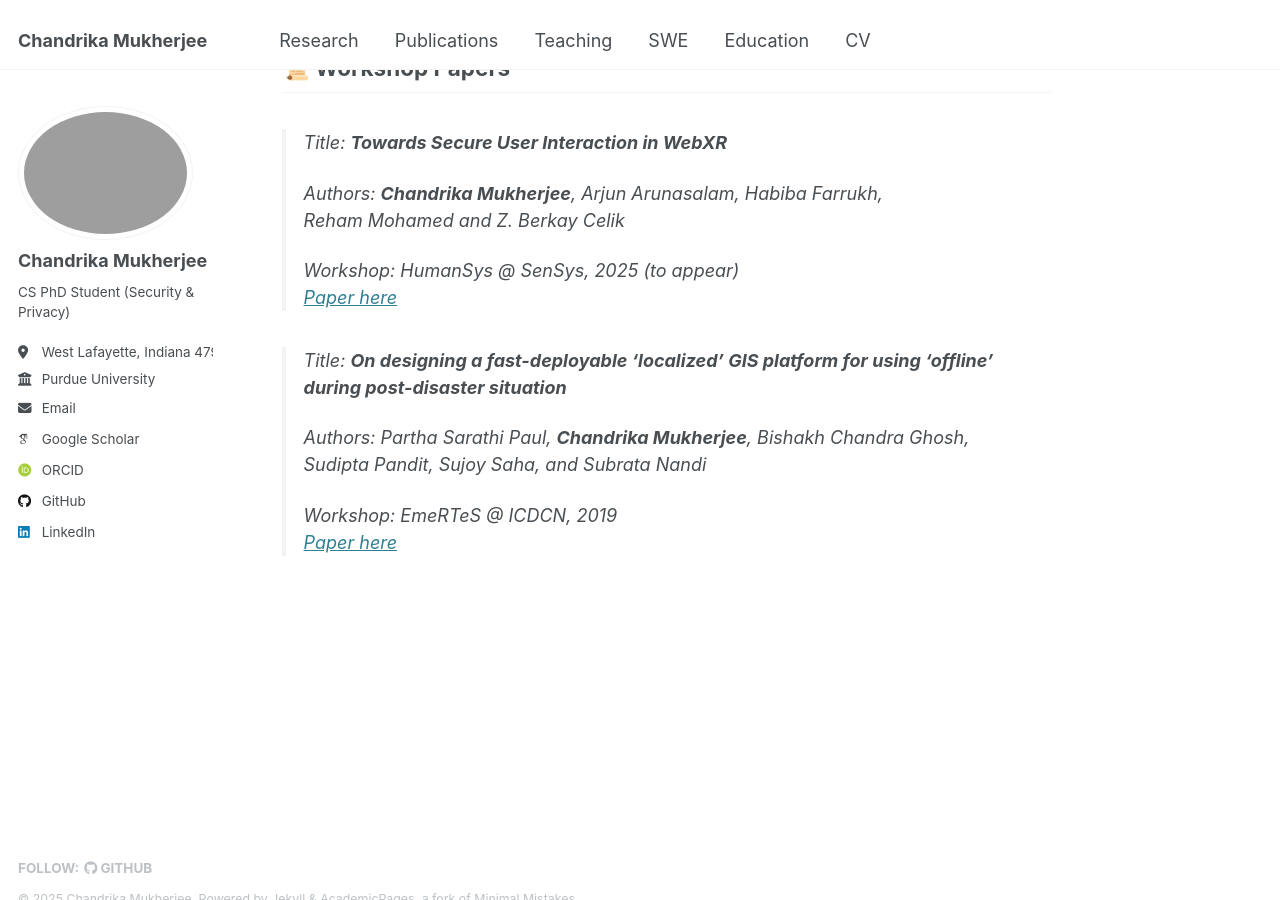
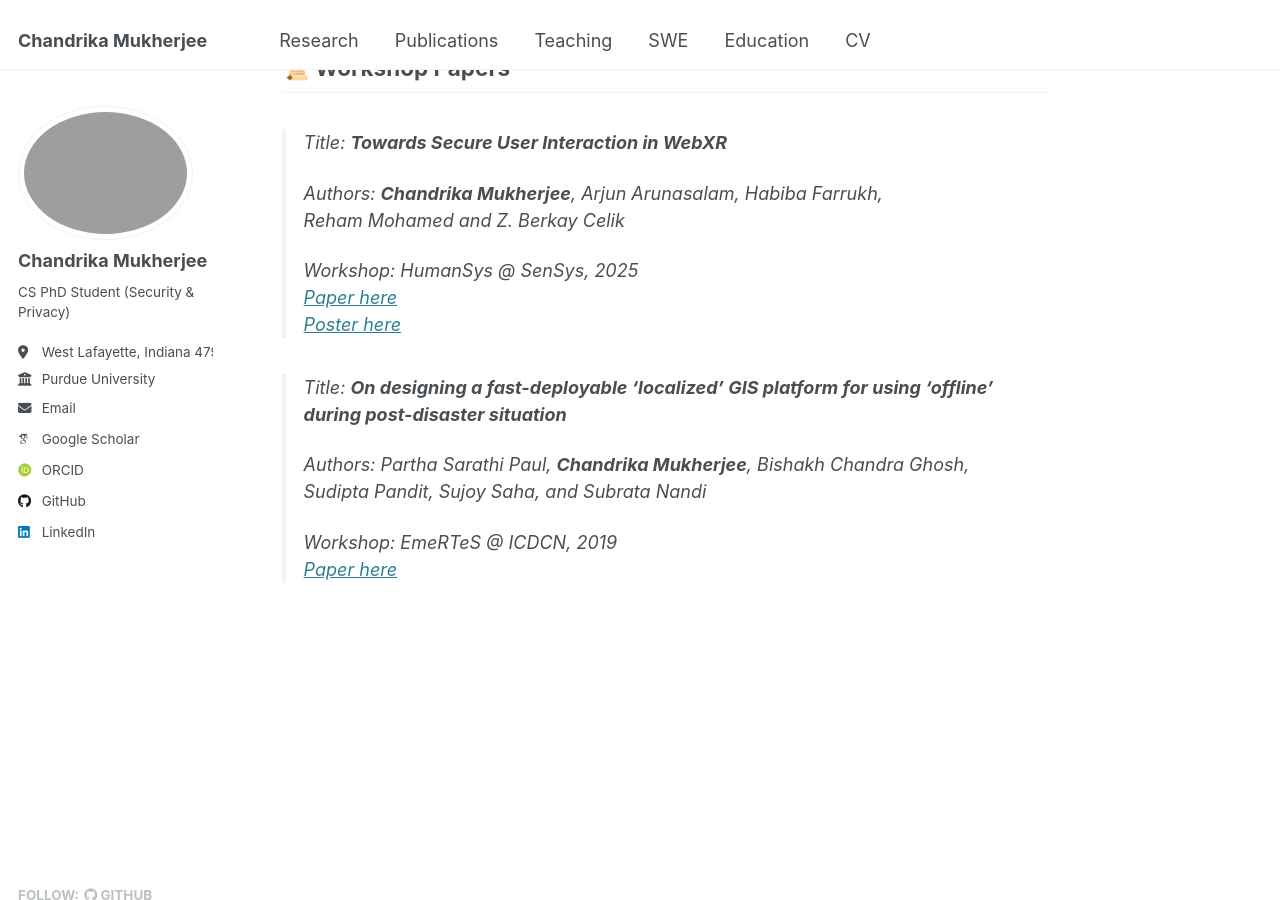
Before and after one commit to chandms/chandms.github.io, a Jekyll site: the page built from _pages/publications.md, in a window 1280 px wide and 900 px high, scrolled down 659 px. Built offline with Jekyll 4.4.1, drawn with Linux system fonts in a browser that asks for light colours; some web fonts are replaced.

Commit message:
updated portfolio

```diff
--- a/_pages/publications.md
+++ b/_pages/publications.md
@@ -32,8 +32,9 @@ redirect_from:
 > Authors: **Chandrika Mukherjee**, Arjun Arunasalam, Habiba Farrukh,
 > Reham Mohamed and Z. Berkay Celik
 >
-> Workshop: HumanSys @ SenSys, 2025 (to appear)
-> [Paper here](../files/2025_Shadowed_Logger_watermark.pdf){:target="\_blank"}
+> Workshop: HumanSys @ SenSys, 2025
+> [Paper here](https://dl.acm.org/doi/10.1145/3722570.3726880){:target="\_blank"}
+> [Poster here](../files/humansys_poster_2025.pdf){:target="\_blank"}
 
 > Title: **On designing a fast-deployable 'localized' GIS platform for using 'offline' during post-disaster situation**
 >
```
Also changed, not shown: _pages/about.md (+2 -0 lines), 2 other files.
